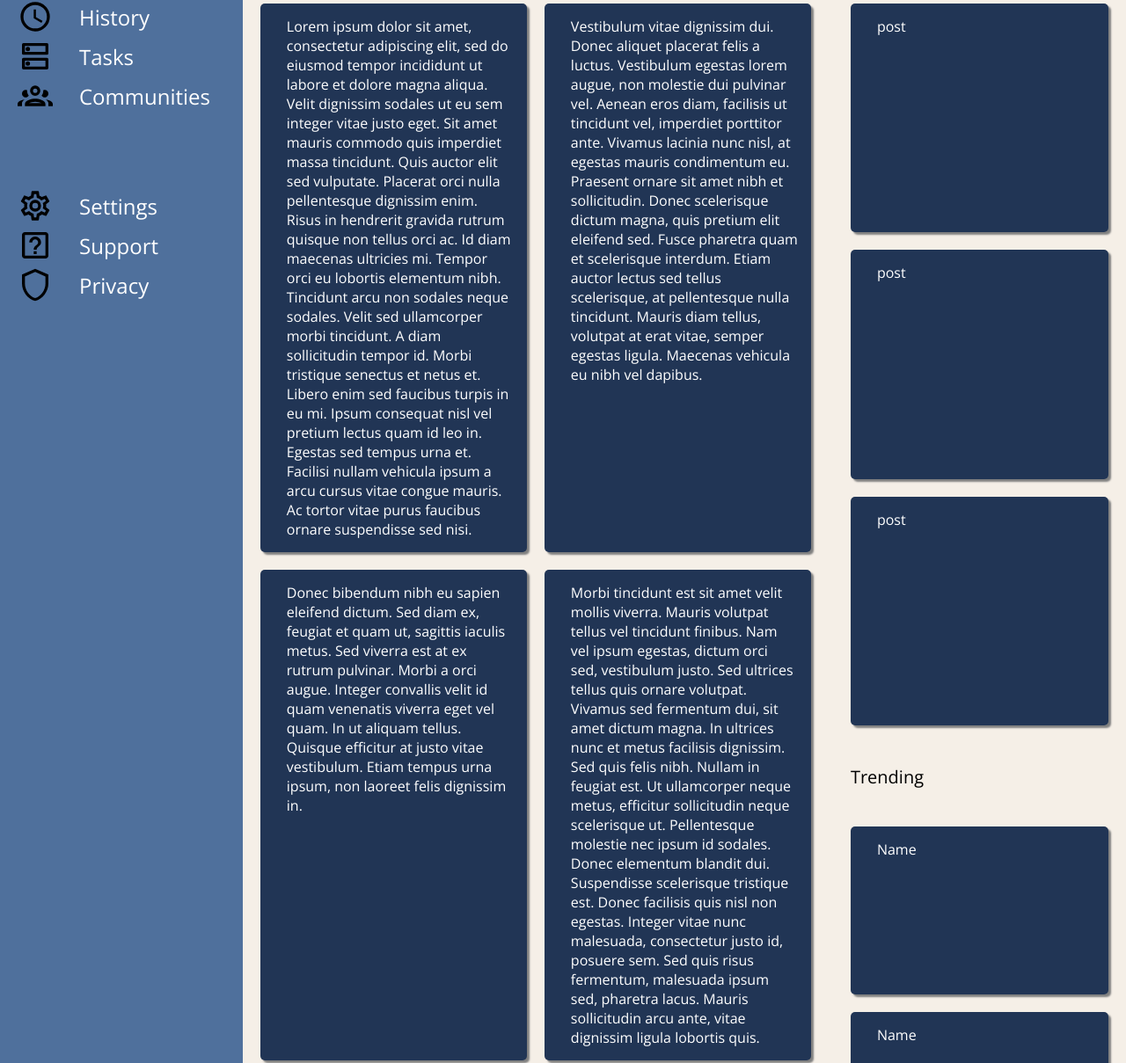
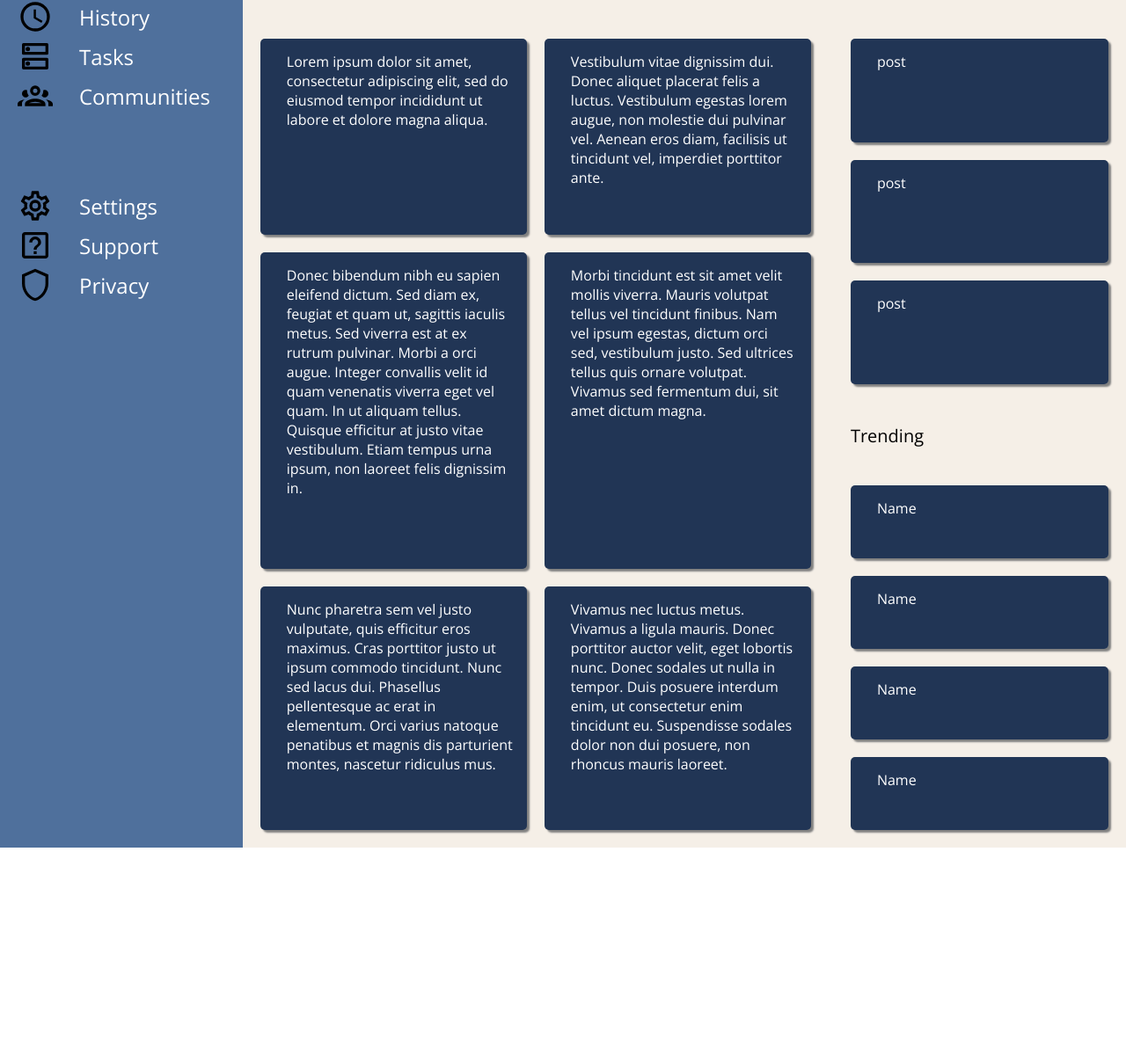
Before and after one commit to DotSnuk/odin-admin, a plain HTML site: page index.html in a window 1280 px wide. Shown: the part 246-1455 px from the top of the page at 88% size. After the commit the page ends 1210 px from the top, so only its background shows below. Drawn offline with nearby package versions, Linux system fonts and the light colour scheme.

Commit message:
container has fixed height for top row

```diff
--- a/index.html
+++ b/index.html
@@ -45,12 +45,12 @@
         <div class="content">
             <div class="projects">
                 <div class="title">Your projects</div>
-                <div class="post">Lorem ipsum dolor sit amet, consectetur adipiscing elit, sed do eiusmod tempor incididunt ut labore et dolore magna aliqua. Velit dignissim sodales ut eu sem integer vitae justo eget. Sit amet mauris commodo quis imperdiet massa tincidunt. Quis auctor elit sed vulputate. Placerat orci nulla pellentesque dignissim enim. Risus in hendrerit gravida rutrum quisque non tellus orci ac. Id diam maecenas ultricies mi. Tempor orci eu lobortis elementum nibh. Tincidunt arcu non sodales neque sodales. Velit sed ullamcorper morbi tincidunt. A diam sollicitudin tempor id. Morbi tristique senectus et netus et. Libero enim sed faucibus turpis in eu mi. Ipsum consequat nisl vel pretium lectus quam id leo in. Egestas sed tempus urna et. Facilisi nullam vehicula ipsum a arcu cursus vitae congue mauris. Ac tortor vitae purus faucibus ornare suspendisse sed nisi.</div>
-                <div class="post">Vestibulum vitae dignissim dui. Donec aliquet placerat felis a luctus. Vestibulum egestas lorem augue, non molestie dui pulvinar vel. Aenean eros diam, facilisis ut tincidunt vel, imperdiet porttitor ante. Vivamus lacinia nunc nisl, at egestas mauris condimentum eu. Praesent ornare sit amet nibh et sollicitudin. Donec scelerisque dictum magna, quis pretium elit eleifend sed. Fusce pharetra quam et scelerisque interdum. Etiam auctor lectus sed tellus scelerisque, at pellentesque nulla tincidunt. Mauris diam tellus, volutpat at erat vitae, semper egestas ligula. Maecenas vehicula eu nibh vel dapibus. </div>
+                <div class="post">Lorem ipsum dolor sit amet, consectetur adipiscing elit, sed do eiusmod tempor incididunt ut labore et dolore magna aliqua. </div>
+                <div class="post">Vestibulum vitae dignissim dui. Donec aliquet placerat felis a luctus. Vestibulum egestas lorem augue, non molestie dui pulvinar vel. Aenean eros diam, facilisis ut tincidunt vel, imperdiet porttitor ante.  </div>
                 <div class="post">Donec bibendum nibh eu sapien eleifend dictum. Sed diam ex, feugiat et quam ut, sagittis iaculis metus. Sed viverra est at ex rutrum pulvinar. Morbi a orci augue. Integer convallis velit id quam venenatis viverra eget vel quam. In ut aliquam tellus. Quisque efficitur at justo vitae vestibulum. Etiam tempus urna ipsum, non laoreet felis dignissim in. </div>
-                <div class="post">Morbi tincidunt est sit amet velit mollis viverra. Mauris volutpat tellus vel tincidunt finibus. Nam vel ipsum egestas, dictum orci sed, vestibulum justo. Sed ultrices tellus quis ornare volutpat. Vivamus sed fermentum dui, sit amet dictum magna. In ultrices nunc et metus facilisis dignissim. Sed quis felis nibh. Nullam in feugiat est. Ut ullamcorper neque metus, efficitur sollicitudin neque scelerisque ut. Pellentesque molestie nec ipsum id sodales. Donec elementum blandit dui. Suspendisse scelerisque tristique est. Donec facilisis quis nisl non egestas. Integer vitae nunc malesuada, consectetur justo id, posuere sem. Sed quis risus fermentum, malesuada ipsum sed, pharetra lacus. Mauris sollicitudin arcu ante, vitae dignissim ligula lobortis quis. </div>
-                <div class="post">Nunc pharetra sem vel justo vulputate, quis efficitur eros maximus. Cras porttitor justo ut ipsum commodo tincidunt. Nunc sed lacus dui. Phasellus pellentesque ac erat in elementum. Orci varius natoque penatibus et magnis dis parturient montes, nascetur ridiculus mus. Sed aliquam enim mi. Praesent ultricies consequat turpis, vitae euismod felis iaculis vitae. Integer augue leo, fringilla sit amet aliquet eget, imperdiet ac orci. Cras non metus fringilla, consectetur velit at, porttitor ligula. Cras neque purus, cursus ut neque vel, tristique pulvinar augue. Fusce placerat ligula vel mauris imperdiet, sed laoreet tortor vehicula. Mauris convallis velit sed elementum sagittis. Aliquam non felis diam. </div>
-                <div class="post">Vivamus nec luctus metus. Vivamus a ligula mauris. Donec porttitor auctor velit, eget lobortis nunc. Donec sodales ut nulla in tempor. Duis posuere interdum enim, ut consectetur enim tincidunt eu. Suspendisse sodales dolor non dui posuere, non rhoncus mauris laoreet. Suspendisse id lacus velit. Nam sed rutrum erat, ac hendrerit purus. Sed rhoncus ac nisl sit amet congue. Duis hendrerit erat a augue finibus aliquet. Vivamus sed dignissim lectus. Nam in lectus magna. Vestibulum ante ipsum primis in faucibus orci luctus et ultrices posuere cubilia curae; Donec lectus quam, laoreet nec eros hendrerit, lobortis accumsan dui. Phasellus lorem nunc, luctus vitae scelerisque sit amet, ultricies ullamcorper turpis. </div>
+                <div class="post">Morbi tincidunt est sit amet velit mollis viverra. Mauris volutpat tellus vel tincidunt finibus. Nam vel ipsum egestas, dictum orci sed, vestibulum justo. Sed ultrices tellus quis ornare volutpat. Vivamus sed fermentum dui, sit amet dictum magna. </div>
+                <div class="post">Nunc pharetra sem vel justo vulputate, quis efficitur eros maximus. Cras porttitor justo ut ipsum commodo tincidunt. Nunc sed lacus dui. Phasellus pellentesque ac erat in elementum. Orci varius natoque penatibus et magnis dis parturient montes, nascetur ridiculus mus. </div>
+                <div class="post">Vivamus nec luctus metus. Vivamus a ligula mauris. Donec porttitor auctor velit, eget lobortis nunc. Donec sodales ut nulla in tempor. Duis posuere interdum enim, ut consectetur enim tincidunt eu. Suspendisse sodales dolor non dui posuere, non rhoncus mauris laoreet. </div>
             </div>
             <div class="right">
             <div class="announcements">
--- a/style.css
+++ b/style.css
@@ -50,8 +50,10 @@ html, body {
 .container {
     display: grid;
     grid-template-columns: 1fr 4fr;
+    grid-template-rows: 200px 1fr;
     padding: 0;
     margin: 0;
+    height: 100vh;
 }
 .sidebar {
     grid-column: 1 / 2;
@@ -191,6 +193,10 @@ input[type="button"]{
     z-index: 0;
     background-color: var(--color-04);
 }
+.projects > .post {
+    display: grid;
+    grid-template-rows: 4fr 1fr;
+}
 .post, .trend {
     background-color: var(--color-01);
     color: white;
```
